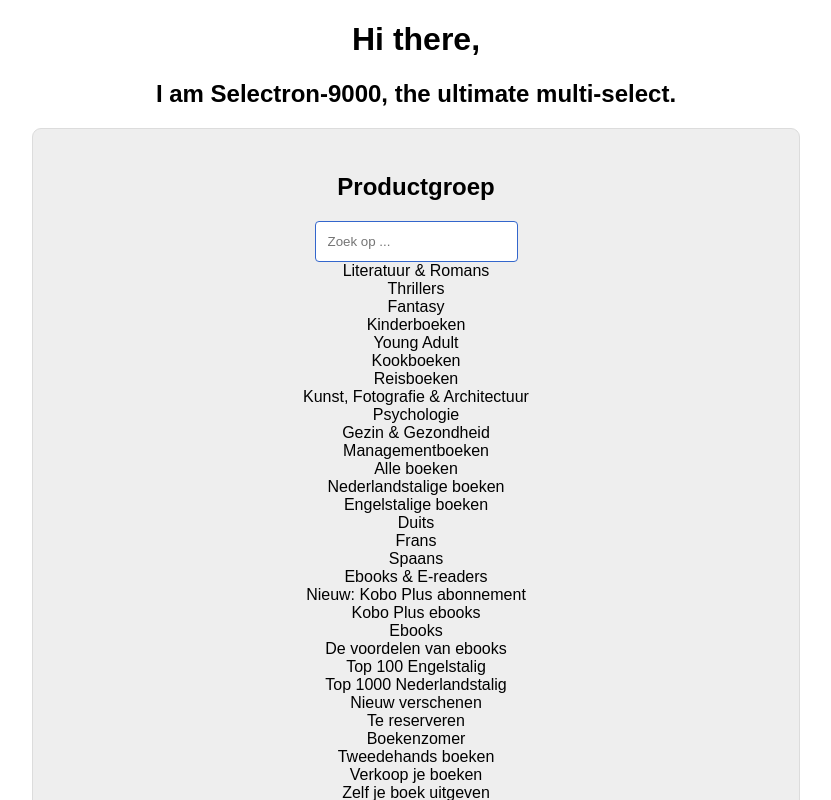
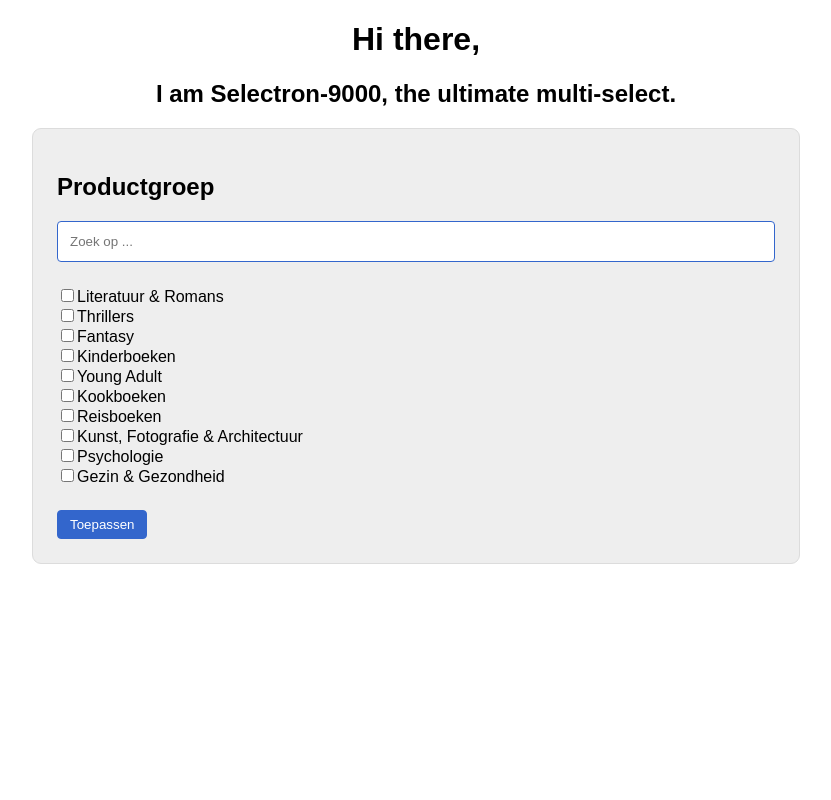
Before and after one commit to xblackbytesx/selectron-9000, a React (Create React App) app: page / in a window 1280 px wide. Shown: the top 800 px of the page, without its empty margins (224-1055 px from the left). Built offline with nearby package versions, Linux system fonts and the light colour scheme.

Commit message:
Added the appropriate checkboxes to the result-list-item component.

```diff
--- a/src/App.scss
+++ b/src/App.scss
@@ -1,6 +1,6 @@
 @import "settings";
 
-.App {
+header {
   text-align: center;
 }
 
--- a/src/_settings.scss
+++ b/src/_settings.scss
@@ -1,2 +1,8 @@
 $gutter: 24px;
 $gutter-half: ($gutter / 2);
+
+$color-blue-1: #36C;
+$color-white-1: #FFF;
+
+$color-primary: $color-blue-1;
+$color-secondary: $color-white-1;
--- a/src/components/button/button.scss
+++ b/src/components/button/button.scss
@@ -1,7 +1,7 @@
 @import "../../settings";
 
-$button-primary-bg-color: #36C;
-$button-primary-color: #FFF;
+$button-primary-bg-color: $color-primary;
+$button-primary-color: $color-secondary;
 
 .button {
   display: inline-block;
--- /dev/null
+++ b/src/components/result-list-item/result-list-item.js
@@ -0,0 +1,12 @@
+import React from 'react';
+
+const ResultListItem = (props) => (
+  <li>
+    <label>
+      <input type="checkbox" />
+      <span dangerouslySetInnerHTML={props.value}></span>
+    </label>
+  </li>
+)
+
+export default ResultListItem;
--- a/src/components/result-list/result-list.js
+++ b/src/components/result-list/result-list.js
@@ -1,4 +1,6 @@
 import React, { Component } from 'react';
+import ResultListItem from '../result-list-item/result-list-item';
+import './result-list.css';
 
 class ResultList extends Component {
   state = {
@@ -12,23 +14,17 @@ class ResultList extends Component {
   }
 
   render() {
-    console.log(this.props);
-
-    let collectTags = () => {
-      var myArray = this.props.props;
-      var data = [];
-
-      for (var value of myArray) {
-        data += `<div>${value}</div>`;
-      }
-
-      return {__html: data};
-    }
-
     return (
       <div className={`selectron__result-list selectron__result-list--${this.state.expanded ? `expanded` : `collapsed`}`}>
-        <div dangerouslySetInnerHTML={collectTags()} />
-        <p>Here be some checkboxes..</p>
+        <ul>
+          {
+            this.props.props.map((value, index) => {
+              return (
+                <ResultListItem value={{__html: value}} key={index} />
+              )
+            })
+          }
+        </ul>
       </div>
     );
   }
--- /dev/null
+++ b/src/components/result-list/result-list.scss
@@ -0,0 +1,25 @@
+@import "../../settings";
+
+$result-list-checkbox-border-color: $color-primary;
+$result-list-checkbox-bg-color: $color-secondary;
+
+.selectron {
+  &__result-list {
+    height: 200px;
+    border-width: $gutter 0;
+    border-style: solid;
+    border-color: #EEE;
+    overflow-y: scroll;
+
+    ul {
+      margin: 0;
+      padding: 0;
+      list-style: none;
+    }
+
+    input {
+      background-color: $result-list-checkbox-bg-color;
+      border: 1px solid $result-list-checkbox-border-color;
+    }
+  }
+}
--- a/src/components/search-box/searchbox.scss
+++ b/src/components/search-box/searchbox.scss
@@ -1,6 +1,7 @@
 @import "../../settings";
 
 .searchbox {
+  width: 100%;
   background-color: #FFF;
   border: 1px solid #36C;
   padding: $gutter-half;
--- a/src/components/selectron/selectron.scss
+++ b/src/components/selectron/selectron.scss
@@ -1,5 +1,4 @@
-$gutter: 24px;
-$gutter-half: ($gutter / 2);
+@import "../../settings";
 
 $selectron-bg-color: #EEE;
 $selectron-border-color: darken($selectron-bg-color, 7);
```
